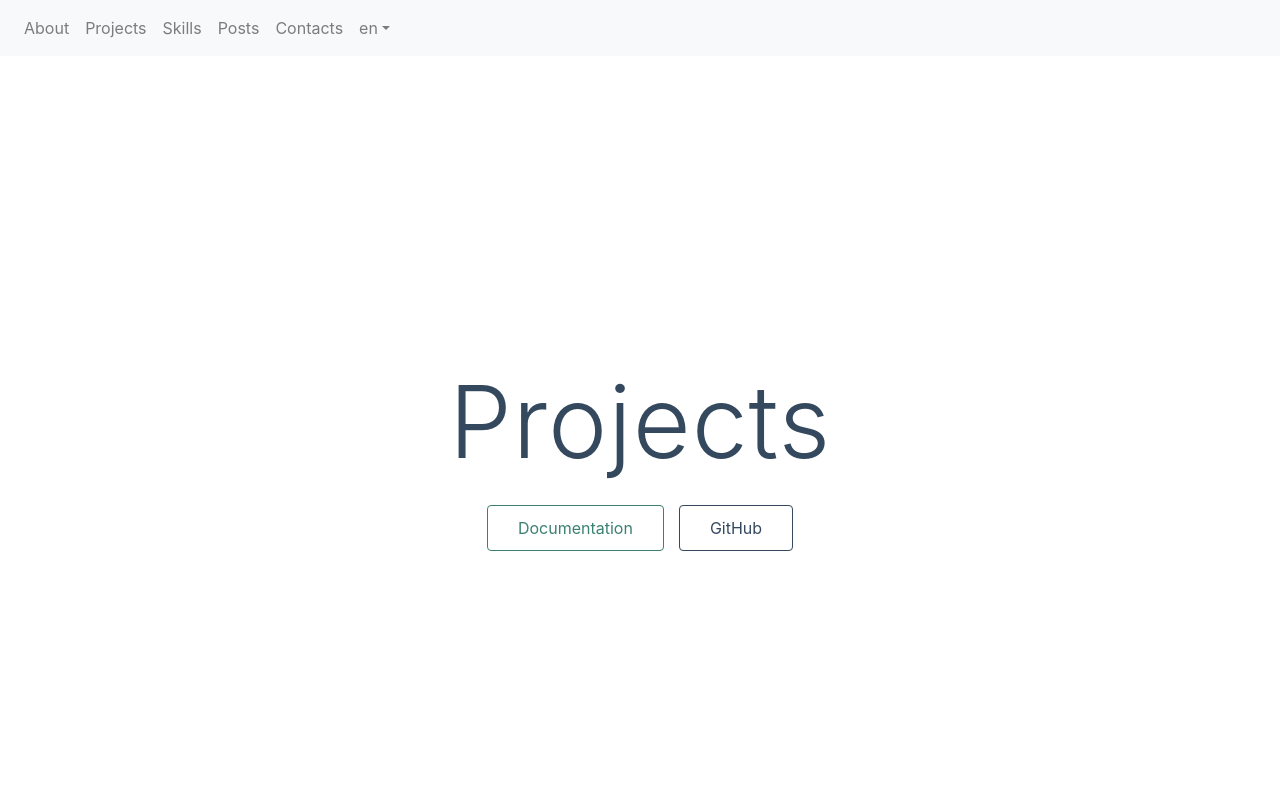
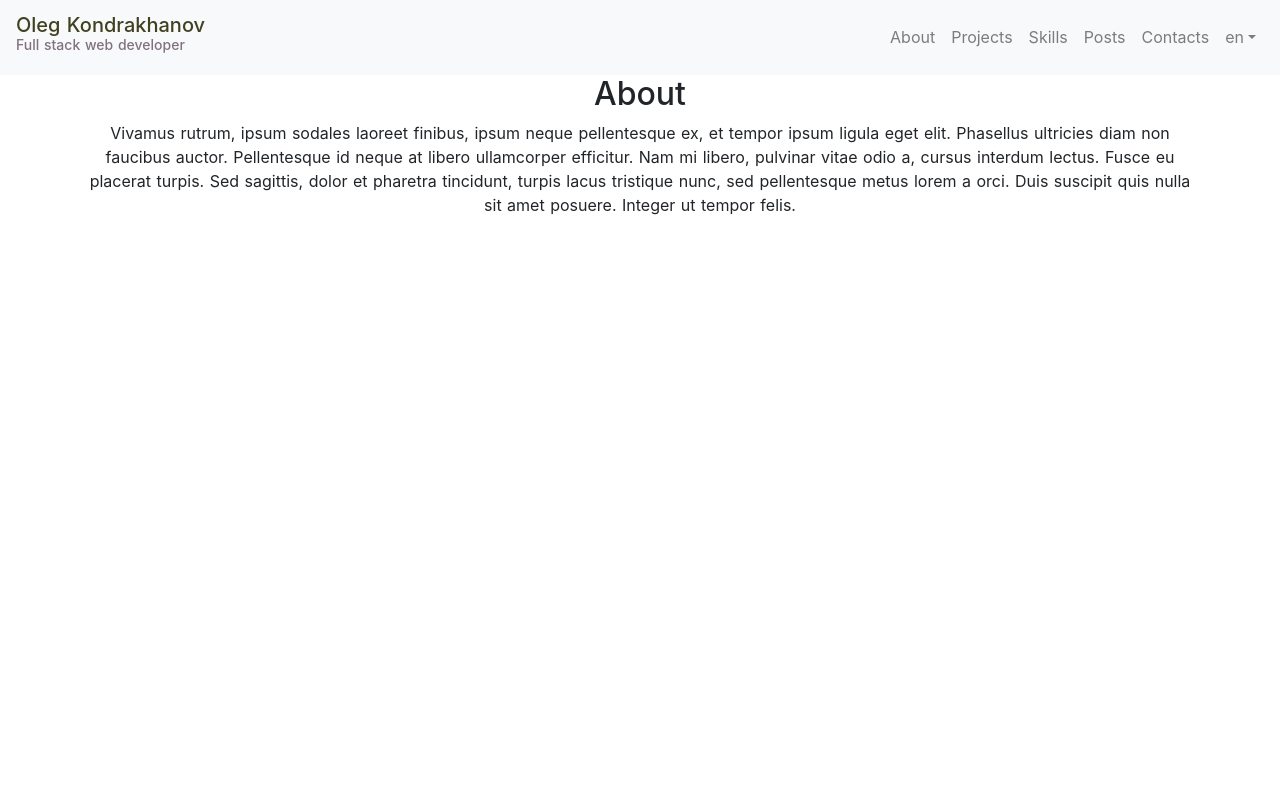
Before and after one commit to olekon/olekon.github.io, a Nuxt app: page / in a window 1280 px wide. Shown: the top 800 px of the page. Built offline with nearby package versions, Linux system fonts and the light colour scheme.

Commit message:
add sections as 'lorem ipsum'

```diff
--- a/assets/styles/app.scss
+++ b/assets/styles/app.scss
@@ -0,0 +1,23 @@
+body {
+  font-family: -apple-system, BlinkMacSystemFont, "Segoe UI", Roboto, Oxygen,
+    Ubuntu, Cantarell, "Open Sans", "Helvetica Neue", sans-serif;
+}
+
+section {
+  min-height: 100vh;
+
+  h2 {
+  }
+}
+
+.brand {
+  h1 {
+    font-size: 14px;
+    color: #817181;
+    .name {
+      display: block;
+      font-size: 20px;
+      color: #414121;
+    }
+  }
+}
--- a/components/TopNav.vue
+++ b/components/TopNav.vue
@@ -4,12 +4,15 @@
         toggleable="lg"
         variant="light"
     >
+        <b-navbar-brand class="brand">
+            <h1><span class="name">Oleg Kondrakhanov</span>Full stack web developer</h1>
+        </b-navbar-brand>
         <b-navbar-toggle target="nav-collapse" />
         <b-collapse
             id="nav-collapse"
             is-nav
         >
-            <b-navbar-nav>
+            <b-navbar-nav class="ml-auto">
                 <b-nav-item href="#about">
                     {{ $t('headers.about') }}
                 </b-nav-item>
--- a/pages/index.vue
+++ b/pages/index.vue
@@ -1,28 +1,47 @@
 <template>
     <div class="container">
-        <div>
-            <h1 class="title">
-                {{ $t('headers.projects') }}
-            </h1>
-            <div class="links">
-                <a
-                    href="https://nuxtjs.org/"
-                    target="_blank"
-                    rel="noopener noreferrer"
-                    class="button--green"
-                >
-                    Documentation
-                </a>
-                <a
-                    href="https://github.com/nuxt/nuxt.js"
-                    target="_blank"
-                    rel="noopener noreferrer"
-                    class="button--grey"
-                >
-                    GitHub
-                </a>
-            </div>
-        </div>
+        <main>
+            <section id="about">
+                <h2>
+                    {{ $t('headers.about') }}
+                </h2>
+                <div class="abount-content">
+                    Vivamus rutrum, ipsum sodales laoreet finibus, ipsum neque pellentesque ex, et tempor ipsum ligula eget elit. Phasellus ultricies diam non faucibus auctor. Pellentesque id neque at libero ullamcorper efficitur. Nam mi libero, pulvinar vitae odio a, cursus interdum lectus. Fusce eu placerat turpis. Sed sagittis, dolor et pharetra tincidunt, turpis lacus tristique nunc, sed pellentesque metus lorem a orci. Duis suscipit quis nulla sit amet posuere. Integer ut tempor felis.
+                </div>
+            </section>
+            <section id="projects">
+                <h2>
+                    {{ $t('headers.projects') }}
+                </h2>
+                <div class="abount-content">
+                    Vivamus rutrum, ipsum sodales laoreet finibus, ipsum neque pellentesque ex, et tempor ipsum ligula eget elit. Phasellus ultricies diam non faucibus auctor. Pellentesque id neque at libero ullamcorper efficitur. Nam mi libero, pulvinar vitae odio a, cursus interdum lectus. Fusce eu placerat turpis. Sed sagittis, dolor et pharetra tincidunt, turpis lacus tristique nunc, sed pellentesque metus lorem a orci. Duis suscipit quis nulla sit amet posuere. Integer ut tempor felis.
+                </div>
+            </section>
+            <section id="skills">
+                <h2>
+                    {{ $t('headers.skills') }}
+                </h2>
+                <div class="abount-content">
+                    Vivamus rutrum, ipsum sodales laoreet finibus, ipsum neque pellentesque ex, et tempor ipsum ligula eget elit. Phasellus ultricies diam non faucibus auctor. Pellentesque id neque at libero ullamcorper efficitur. Nam mi libero, pulvinar vitae odio a, cursus interdum lectus. Fusce eu placerat turpis. Sed sagittis, dolor et pharetra tincidunt, turpis lacus tristique nunc, sed pellentesque metus lorem a orci. Duis suscipit quis nulla sit amet posuere. Integer ut tempor felis.
+                </div>
+            </section>
+            <section id="posts">
+                <h2>
+                    {{ $t('headers.posts') }}
+                </h2>
+                <div class="abount-content">
+                    Vivamus rutrum, ipsum sodales laoreet finibus, ipsum neque pellentesque ex, et tempor ipsum ligula eget elit. Phasellus ultricies diam non faucibus auctor. Pellentesque id neque at libero ullamcorper efficitur. Nam mi libero, pulvinar vitae odio a, cursus interdum lectus. Fusce eu placerat turpis. Sed sagittis, dolor et pharetra tincidunt, turpis lacus tristique nunc, sed pellentesque metus lorem a orci. Duis suscipit quis nulla sit amet posuere. Integer ut tempor felis.
+                </div>
+            </section>
+            <section id="contacts">
+                <h2>
+                    {{ $t('headers.contacts') }}
+                </h2>
+                <div class="abount-content">
+                    Vivamus rutrum, ipsum sodales laoreet finibus, ipsum neque pellentesque ex, et tempor ipsum ligula eget elit. Phasellus ultricies diam non faucibus auctor. Pellentesque id neque at libero ullamcorper efficitur. Nam mi libero, pulvinar vitae odio a, cursus interdum lectus. Fusce eu placerat turpis. Sed sagittis, dolor et pharetra tincidunt, turpis lacus tristique nunc, sed pellentesque metus lorem a orci. Duis suscipit quis nulla sit amet posuere. Integer ut tempor felis.
+                </div>
+            </section>
+        </main>
     </div>
 </template>
 
```
